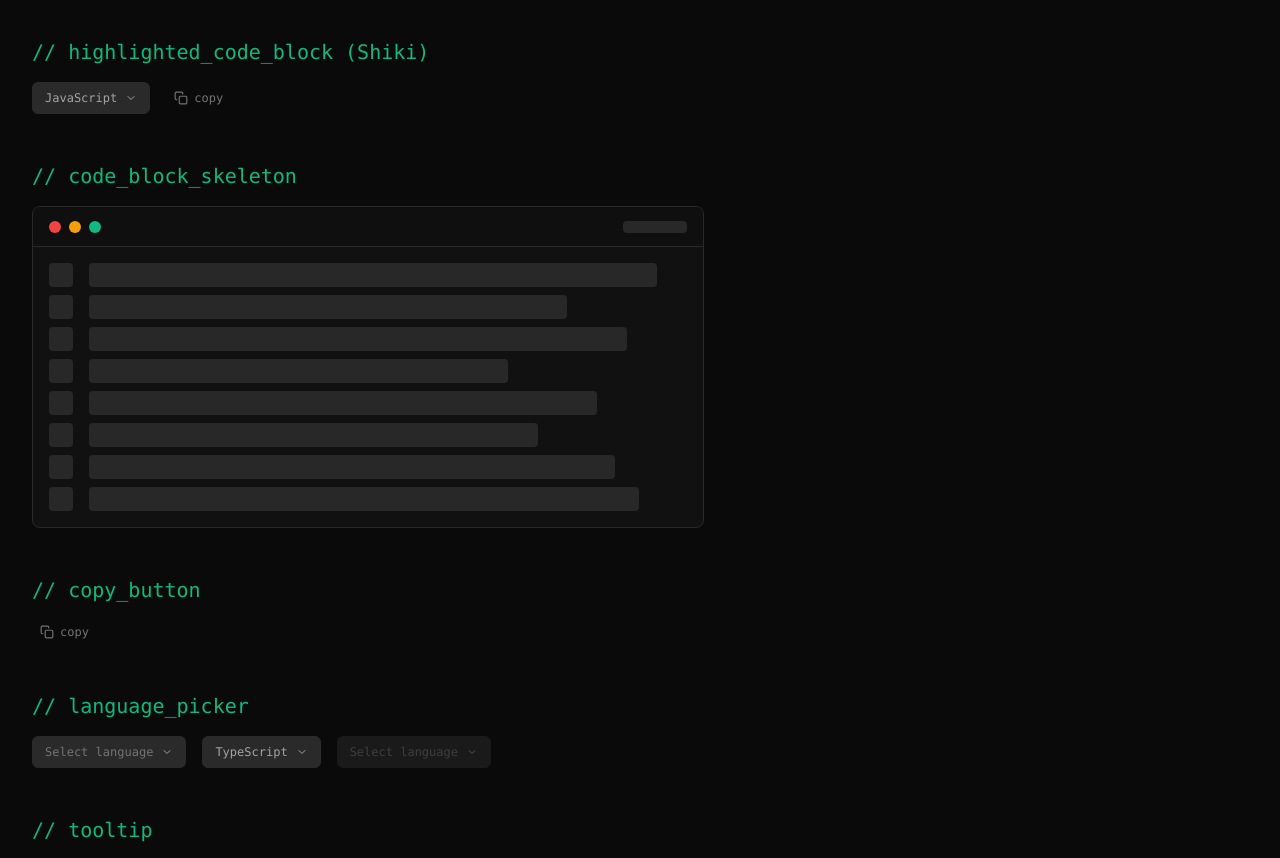
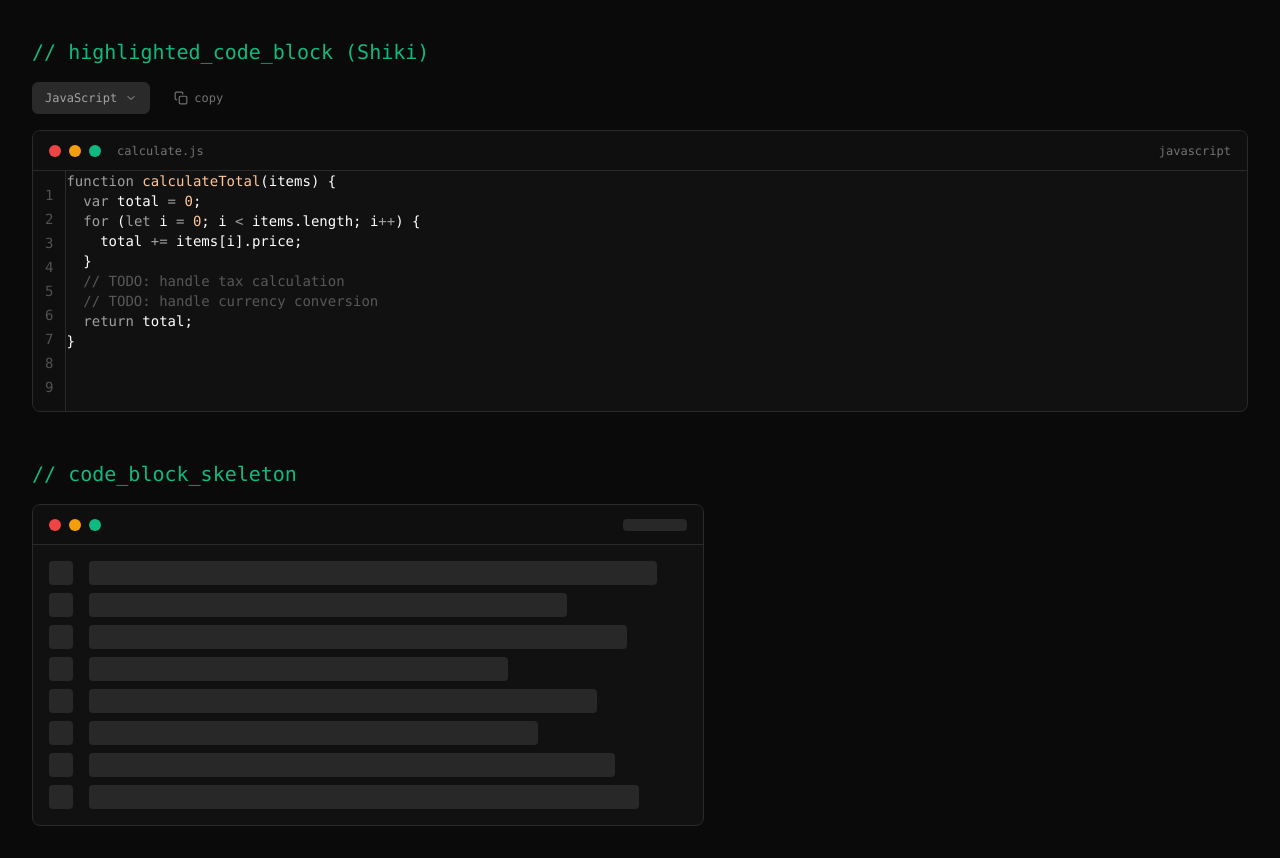
Before and after one commit to r-vilemen/devroast, a Next.js app: page /components in a window 1280 px wide. Shown: the part 920-1778 px from the top of the page. Built offline with nearby package versions, Linux system fonts and the light colour scheme.

Commit message:
feat: refactor HighlightedCodeBlockClient for improved code highlighting and loading state management

```diff
--- a/src/components/code-block-showcase.tsx
+++ b/src/components/code-block-showcase.tsx
@@ -2,10 +2,8 @@
 
 import { useState } from "react";
 import { CopyButton } from "@/components/ui/copy-button";
-import {
-	HighlightedCodeBlock,
-	type SupportedLanguage,
-} from "@/components/ui/highlighted-code-block-client";
+import type { SupportedLanguage } from "@/components/ui/highlighted-code-block";
+import { HighlightedCodeBlockClient } from "@/components/ui/highlighted-code-block-client";
 import { LanguagePicker } from "@/components/ui/language-picker";
 
 const sampleCode = `function calculateTotal(items) {
@@ -35,7 +33,7 @@ export function CodeBlockShowcase() {
 					/>
 					<CopyButton code={sampleCode} />
 				</div>
-				<HighlightedCodeBlock
+				<HighlightedCodeBlockClient
 					code={sampleCode}
 					language={selectedLang}
 					filename="calculate.js"
--- a/src/components/ui/highlighted-code-block-client.tsx
+++ b/src/components/ui/highlighted-code-block-client.tsx
@@ -1,29 +1,137 @@
 "use client";
 
-import dynamic from "next/dynamic";
-import { Suspense } from "react";
+import { useEffect, useState } from "react";
+import { codeToHtml } from "shiki";
 import { CodeBlockSkeleton } from "./code-block-skeleton";
-import type {
-	HighlightedCodeBlockProps,
-	SupportedLanguage,
-} from "./highlighted-code-block";
+import type { SupportedLanguage } from "./highlighted-code-block";
 
-const ServerHighlightedCodeBlock = dynamic(
-	() =>
-		import("./highlighted-code-block").then((mod) => mod.HighlightedCodeBlock),
-	{
-		ssr: false,
-		loading: () => <CodeBlockSkeleton lineCount={8} />,
-	},
-);
-
-export interface HighlightedCodeBlockClientProps
-	extends Omit<HighlightedCodeBlockProps, "language"> {
-	language?: HighlightedCodeBlockProps["language"];
+export interface HighlightedCodeBlockClientProps {
+	code: string;
+	language?: SupportedLanguage | string;
+	filename?: string;
+	showLineNumbers?: boolean;
 }
 
-export function HighlightedCodeBlock(props: HighlightedCodeBlockClientProps) {
-	return <ServerHighlightedCodeBlock {...props} />;
+interface CodeBlockContentProps {
+	highlightedCode: string;
+	code: string;
+	langToUse: string;
+	filename?: string;
+	showLineNumbers?: boolean;
 }
 
-export type { SupportedLanguage };
+function CodeBlockContent({
+	highlightedCode,
+	code,
+	langToUse,
+	filename,
+	showLineNumbers = true,
+}: CodeBlockContentProps) {
+	const lines = code.split("\n");
+	const lineCount = lines.length;
+	const lineNumberWidth = String(lineCount).length * 10 + 16;
+
+	return (
+		<div className="bg-[#111111] border border-[#2A2A2A] rounded-lg overflow-hidden font-mono text-sm">
+			<div className="flex items-center h-10 px-4 border-b border-[#2A2A2A] bg-[#0F0F0F]">
+				<div className="flex items-center gap-2">
+					<span className="w-3 h-3 rounded-full bg-[#EF4444]" />
+					<span className="w-3 h-3 rounded-full bg-[#F59E0B]" />
+					<span className="w-3 h-3 rounded-full bg-[#10B981]" />
+				</div>
+				{filename && (
+					<span className="ml-4 text-[#737373] text-xs">{filename}</span>
+				)}
+				<span className="flex-1" />
+				<span className="text-[#737373] text-xs">{langToUse}</span>
+			</div>
+
+			<div className="flex">
+				{showLineNumbers && (
+					<div
+						className="flex flex-col py-3 px-3 bg-[#0F0F0F] text-[#525252] text-right select-none border-r border-[#2A2A2A] shrink-0"
+						style={{ minWidth: lineNumberWidth }}
+					>
+						{lines.map((_, i) => (
+							<span key={`line-${i + 1}`} className="leading-6">
+								{i + 1}
+							</span>
+						))}
+					</div>
+				)}
+				<div
+					className="flex-1 overflow-x-auto [&_pre]:!bg-transparent [&_pre]:p-0 [&_code]:block"
+					dangerouslySetInnerHTML={{ __html: highlightedCode }}
+				/>
+			</div>
+		</div>
+	);
+}
+
+export function HighlightedCodeBlockClient({
+	code,
+	language = "javascript",
+	filename,
+	showLineNumbers = true,
+}: HighlightedCodeBlockClientProps) {
+	const [highlightedCode, setHighlightedCode] = useState<string | null>(null);
+	const [isLoading, setIsLoading] = useState(true);
+
+	useEffect(() => {
+		let cancelled = false;
+
+		async function highlight() {
+			setIsLoading(true);
+			try {
+				const html = await codeToHtml(code, {
+					lang: language,
+					theme: "vesper",
+				});
+				if (!cancelled) {
+					setHighlightedCode(html);
+				}
+			} catch {
+				// Fallback to javascript if language fails
+				try {
+					const html = await codeToHtml(code, {
+						lang: "javascript",
+						theme: "vesper",
+					});
+					if (!cancelled) {
+						setHighlightedCode(html);
+					}
+				} catch {
+					// Ultimate fallback - plain text
+					if (!cancelled) {
+						setHighlightedCode(`<pre><code>${code}</code></pre>`);
+					}
+				}
+			} finally {
+				if (!cancelled) {
+					setIsLoading(false);
+				}
+			}
+		}
+
+		highlight();
+
+		return () => {
+			cancelled = true;
+		};
+	}, [code, language]);
+
+	if (isLoading || highlightedCode === null) {
+		const lineCount = code.split("\n").length;
+		return <CodeBlockSkeleton lineCount={lineCount} />;
+	}
+
+	return (
+		<CodeBlockContent
+			highlightedCode={highlightedCode}
+			code={code}
+			langToUse={language}
+			filename={filename}
+			showLineNumbers={showLineNumbers}
+		/>
+	);
+}
```
